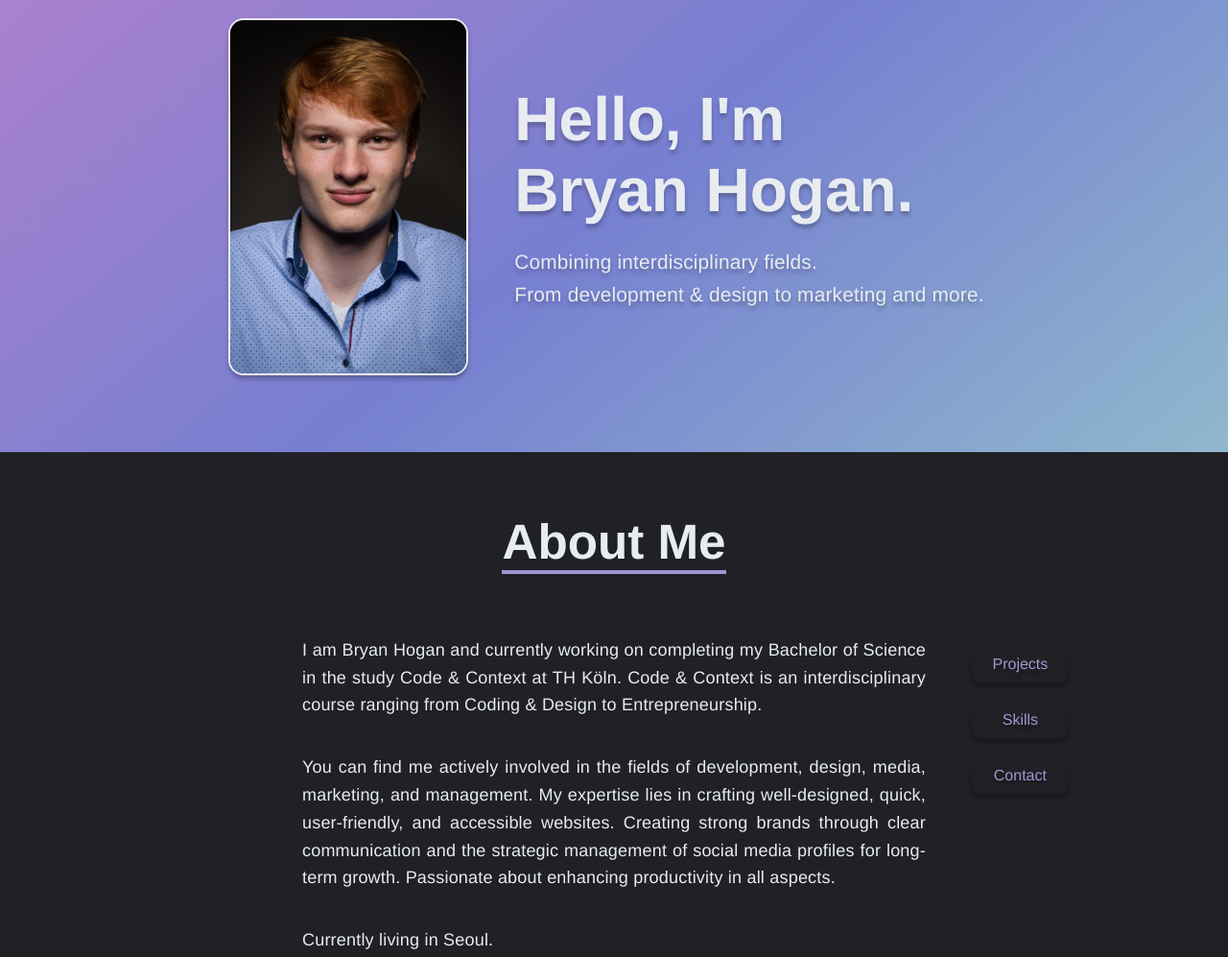
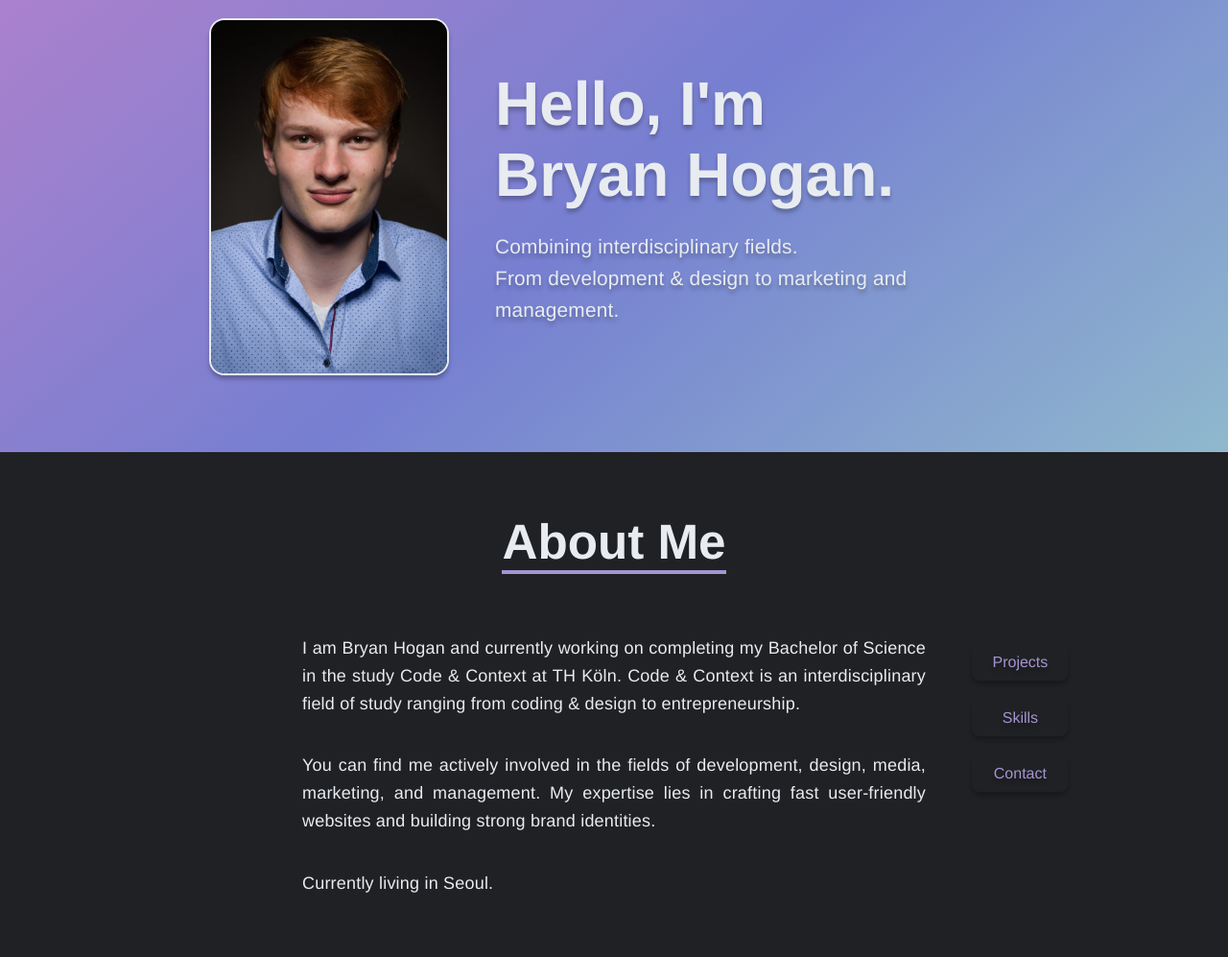
Before and after one commit to BryanHogan/bryanhogan, an Astro site: page /portfolio in a window 1280 px wide. Shown: the part 111-1108 px from the top of the page at 96% size. Built offline with nearby package versions, Linux system fonts and the light colour scheme; Astro itself is replaced by a stand-in of ours.

Commit message:
changed wording for portfolio page

```diff
--- a/src/components/TextSectionWithSide.astro
+++ b/src/components/TextSectionWithSide.astro
@@ -10,14 +10,12 @@ import Button from "./Button.astro";
     <p>
       I am Bryan Hogan and currently working on completing my Bachelor of
       Science in the study Code & Context at TH Köln. Code & Context is an
-      interdisciplinary course ranging from Coding & Design to Entrepreneurship.
+      interdisciplinary field of study ranging from coding & design to entrepreneurship.
     </p>
     <p>
       You can find me actively involved in the fields of development, design,
       media, marketing, and management. My expertise lies in crafting
-      well-designed, quick, user-friendly, and accessible websites. Creating
-      strong brands through clear communication and the strategic management of social media profiles
-      for long-term growth. Passionate about enhancing productivity in all aspects.
+      fast user-friendly websites and building strong brand identities.
     </p>
     <p>Currently living in Seoul.</p>
   </div>
--- a/src/pages/portfolio.astro
+++ b/src/pages/portfolio.astro
@@ -20,7 +20,7 @@ import Footer from "../components/Footer.astro";
         <h1>Hello, I'm<br />Bryan Hogan.</h1>
         <p>
           Combining interdisciplinary fields.<br />From development & design to
-          marketing and more.
+          marketing and management.
         </p>
       </div>
       <picture>
```
